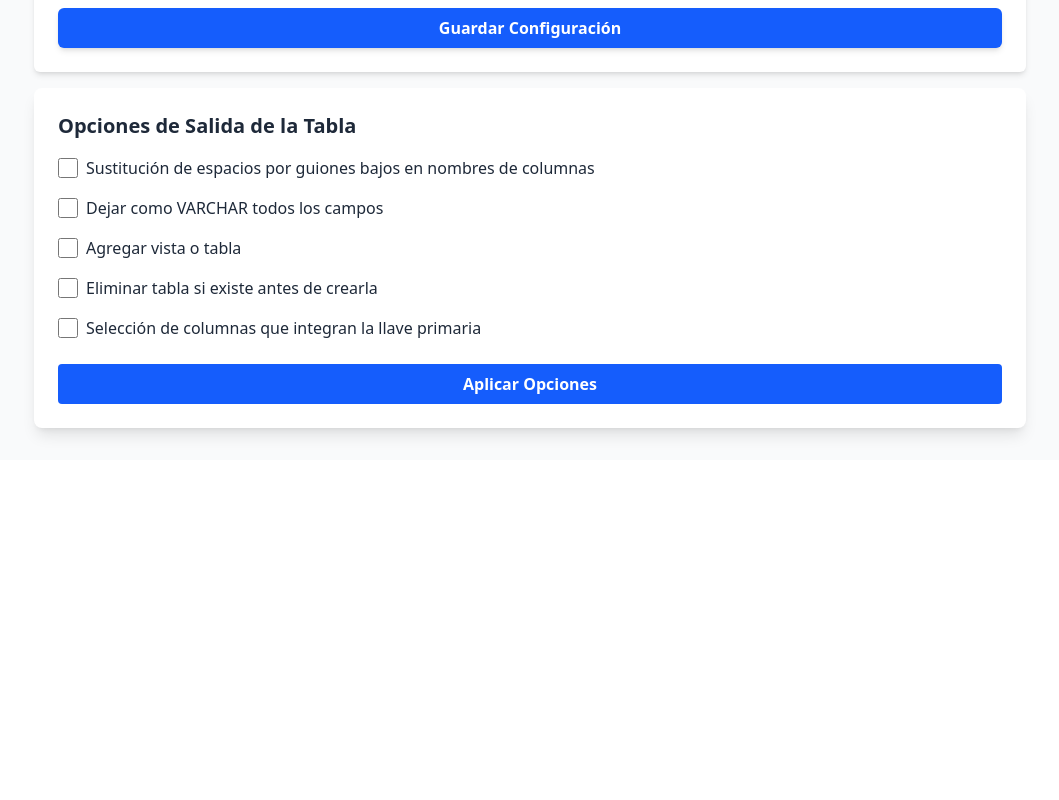
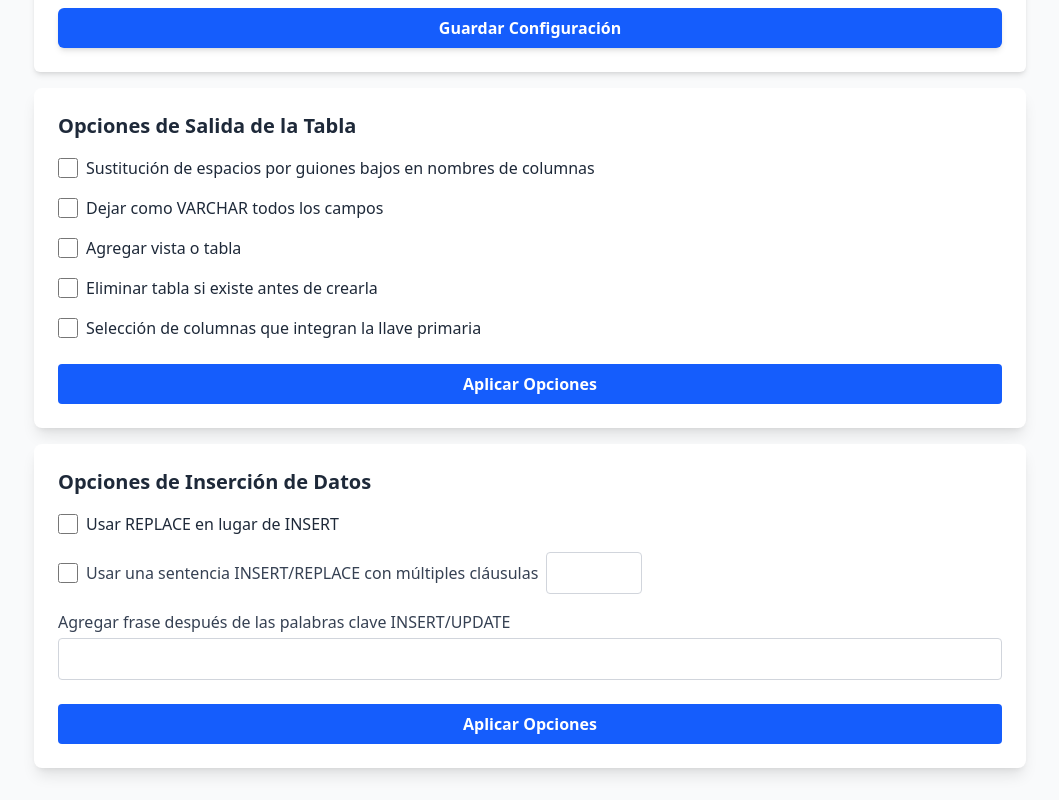
Before and after one commit to Fhernd/proy10_convertidor_csv_sql, a Vue app: page / in a window 1280 px wide. Shown: the part 1643-2443 px from the top of the page, without its empty margins (110-1169 px from the left). Before the commit the page ends 2103 px from the top, so only its background shows below. Built offline with nearby package versions, Linux system fonts and the light colour scheme; the HTML template or start-up script is replaced by a standard one.

Commit message:
En una misma línea se encuentran los siguientes elementos:
1. Checkbox
2. Texto indicador (guía)
3. Campo de texto dependiente

```diff
--- a/src/App.vue
+++ b/src/App.vue
@@ -45,6 +45,8 @@
       <OpcionesSalida />
 
       <OpcionesSalidaTabla />
+
+      <OpcionesInsert />
     </main>
   </div>
 </template>
@@ -56,6 +58,7 @@ import OpcionesEntrada from "./components/OpcionesEntrada.vue";
 import OpcionesSGBD from "./components/OpcionesSGBD.vue";
 import OpcionesSalida from "./components/OpcionesSalida.vue";
 import OpcionesSalidaTabla from "./components/OpcionesSalidaTabla.vue";
+import OpcionesInsert from "./components/OpcionesInsert.vue";
 </script>
 
 <style scoped>
--- a/src/components/OpcionesInsert.vue
+++ b/src/components/OpcionesInsert.vue
@@ -4,22 +4,28 @@
 
         <div class="flex flex-col space-y-4">
             <label class="flex items-center">
-                <input v-model="useReplace" type="checkbox" class="mr-2 h-5 w-5 text-blue-600 border-gray-300 rounded focus:ring focus:ring-blue-200">
+                <input v-model="useReplace" type="checkbox"
+                    class="mr-2 h-5 w-5 text-blue-600 border-gray-300 rounded focus:ring focus:ring-blue-200">
                 Usar REPLACE en lugar de INSERT
             </label>
 
-            <div>
-                <label class="block text-gray-700">Usar una sentencia INSERT/REPLACE con múltiples cláusulas</label>
-                <input v-model="insertMultipleClauses" type="text" class="mt-1 block w-full p-2 border border-gray-300 rounded focus:ring focus:ring-blue-200">
+            <div class="flex items-center space-x-2">
+                <input v-model="enableInsertMultipleClauses" type="checkbox"
+                    class="h-5 w-5 text-blue-600 border-gray-300 rounded focus:ring focus:ring-blue-200">
+                <label class="text-gray-700">Usar una sentencia INSERT/REPLACE con múltiples cláusulas</label>
+                <input v-model="insertMultipleClauses" :disabled="!enableInsertMultipleClauses" type="number"
+                    class="p-2 border border-gray-300 rounded focus:ring focus:ring-blue-200 w-24">
             </div>
 
             <div>
                 <label class="block text-gray-700">Agregar frase después de las palabras clave INSERT/UPDATE</label>
-                <input v-model="additionalPhrase" type="text" class="mt-1 block w-full p-2 border border-gray-300 rounded focus:ring focus:ring-blue-200">
+                <input v-model="additionalPhrase" type="text"
+                    class="mt-1 block w-full p-2 border border-gray-300 rounded focus:ring focus:ring-blue-200">
             </div>
         </div>
 
-        <button @click="applyOptions" class="w-full mt-6 bg-blue-600 hover:bg-blue-700 text-white font-bold py-2 px-4 rounded">
+        <button @click="applyOptions"
+            class="w-full mt-6 bg-blue-600 hover:bg-blue-700 text-white font-bold py-2 px-4 rounded">
             Aplicar Opciones
         </button>
     </div>
@@ -29,13 +35,15 @@
 import { ref } from 'vue';
 
 const useReplace = ref(false);
+const enableInsertMultipleClauses = ref(false);
 const insertMultipleClauses = ref('');
 const additionalPhrase = ref('');
 
 const applyOptions = () => {
     const options = {
         useReplace: useReplace.value,
-        insertMultipleClauses: insertMultipleClauses.value,
+        enableInsertMultipleClauses: enableInsertMultipleClauses.value,
+        insertMultipleClauses: enableInsertMultipleClauses.value ? insertMultipleClauses.value : '',
         additionalPhrase: additionalPhrase.value,
     };
 
```
